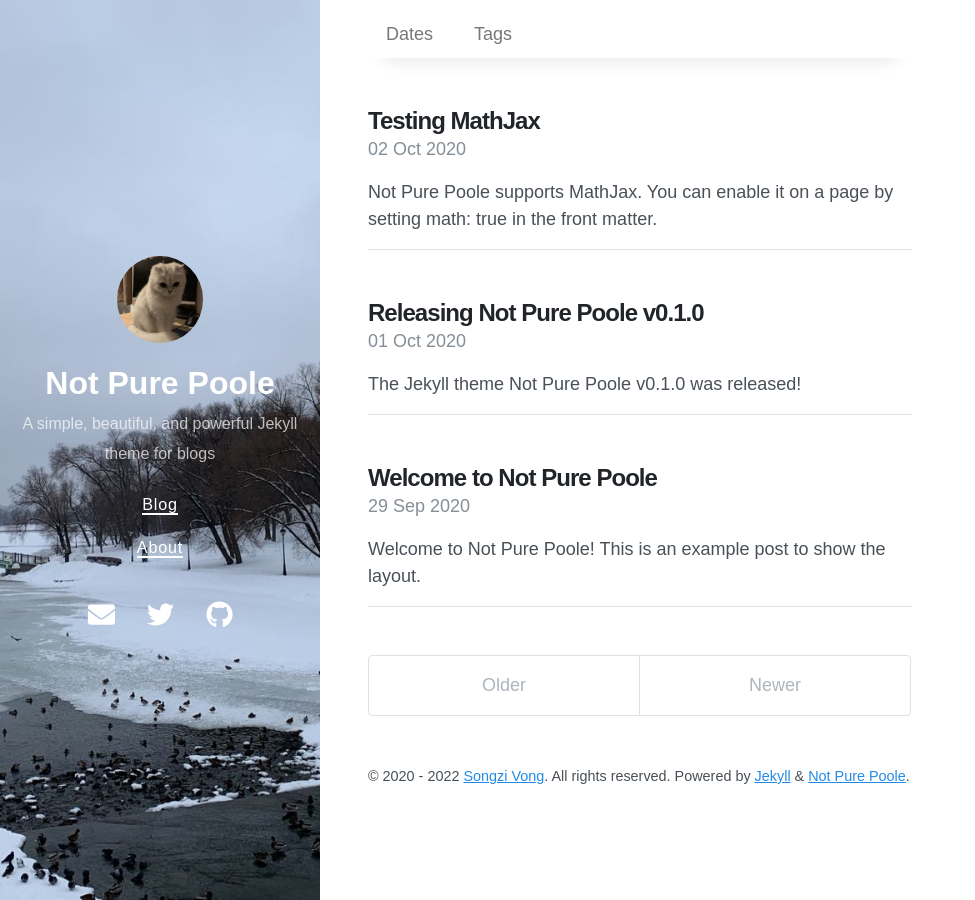
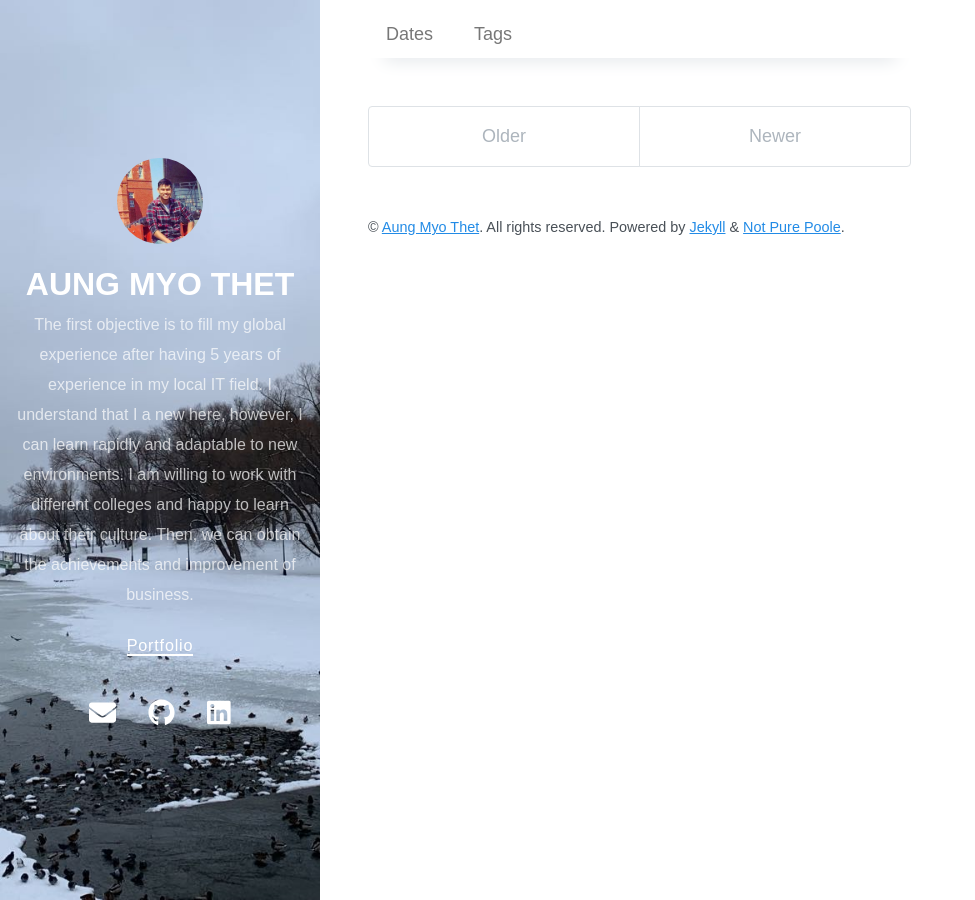
Before and after one commit to aungmyothet92/portfolio, a Jekyll site: the page built from index.html, in a window 1280 px wide. Shown: the whole page, without its empty margins (0-975 px from the left). Built offline with Jekyll 4.4.1, drawn with Linux system fonts in a browser that asks for light colours; nearby versions of some CDN libraries; the list of posts is cut into pages by our own code.

Commit message:
Adds portfolio. Adjusts configs.

```diff
--- a/Gemfile
+++ b/Gemfile
@@ -2,3 +2,5 @@ source "https://rubygems.org"
 gemspec
 
 gem 'jekyll-compose', group: [:jekyll_plugins]
+
+gem "webrick", "~> 1.7"
--- a/_config.yml
+++ b/_config.yml
@@ -1,7 +1,7 @@
 # Setup
-title: Not Pure Poole
-description: A simple, beautiful, and powerful Jekyll theme for blogs
-url: https://vszhub.github.io
+title: AUNG MYO THET
+description: The first objective is to fill my global experience after having 5 years of experience in my local IT field. I understand that I a new here, however, I can learn rapidly and adaptable to new environments. I am willing to work with different colleges and happy to learn about their culture. Then, we can obtain the achievements and improvement of business.
+url: https://github.com/Katone77
 avatar: /avatar.jpeg
 paginate: 5
 permalink: pretty
@@ -28,15 +28,12 @@ exclude:
   - not-pure-poole.gemspec
 
 # Optimize Jekyl SEO Tag
-twitter:
-  username: vszhub
-  card: summary
 logo: logo.png
 social:
-  name: Songzi Vong
+  name: Aung Myo Thet
   links:
-    - https://twitter.com/vszhub
-    - https://github.com/vszhub
+    - https://www.linkedin.com/in/aungmyothet92/
+    - https://github.com/Katone77
 google_site_verification: xxxxx
 lang: en
 
@@ -54,6 +51,6 @@ sass:
 
 # Specify the author for blog posts
 author:
-  name: Songzi Vong
-  url: https://github.com/vszhub/
-  email: vszhub@gmail.com
+  name: Aung Myo Thet
+  url: https://github.com/Katone77/
+  email: aungmyothet.trifinity@gmail.com
--- a/_data/navigation.yml
+++ b/_data/navigation.yml
@@ -1,4 +1,2 @@
-- title: Blog
-  url: /
-- title: About
-  url: /about/
+- title: Portfolio
+  url: /portfolio/
--- a/_posts/2020-09-29-welcome-to-not-pure-poole.md
+++ /dev/null
@@ -1,169 +0,0 @@
----
-layout: post
-title: Welcome to Not Pure Poole
-date: 2020-09-29 23:18 +0800
-last_modified_at: 2020-10-01 01:08:25 +0800
-tags: [jekyll theme, jekyll, tutorial]
-toc:  true
----
-Welcome to **Not Pure Poole**! This is an example post to show the layout.
-{: .message }
-
-First, do you notice the TOC on the right side? Try to scroll down to read this post, you'll find that the TOC is always sticky in the viewport.
-
-Cum sociis natoque penatibus et magnis <a href="#">dis parturient montes</a>, nascetur ridiculus mus. *Aenean eu leo quam.* Pellentesque ornare sem lacinia quam venenatis vestibulum. Sed posuere consectetur est at lobortis. Cras mattis consectetur purus sit amet fermentum.
-
-> Curabitur blandit tempus porttitor. Nullam quis risus eget urna mollis ornare vel eu leo. Nullam id dolor id nibh ultricies vehicula ut id elit.
-
-Etiam porta **sem malesuada magna** mollis euismod. Cras mattis consectetur purus sit amet fermentum. Aenean lacinia bibendum nulla sed consectetur.
-
-## Inline HTML elements
-
-HTML defines a long list of available inline tags, a complete list of which can be found on the [Mozilla Developer Network](https://developer.mozilla.org/en-US/docs/Web/HTML/Element).
-
-- **To bold text**, use `<strong>`.
-- *To italicize text*, use `<em>`.
-- <mark>To highlight</mark>, use `<mark>`.
-- Abbreviations, like <abbr title="HyperText Markup Langage">HTML</abbr> should use `<abbr>`, with an optional `title` attribute for the full phrase.
-- Citations, like <cite>&mdash; Mark Otto</cite>, should use `<cite>`.
-- <del>Deleted</del> text should use `<del>` and <ins>inserted</ins> text should use `<ins>`.
-- Superscript <sup>text</sup> uses `<sup>` and subscript <sub>text</sub> uses `<sub>`.
-
-Most of these elements are styled by browsers with few modifications on our part.
-
-## Footnotes
-
-Footnotes are supported as part of the Markdown syntax. Here's one in action. Clicking this number[^fn-sample_footnote] will lead you to a footnote. The syntax looks like:
-
-{% highlight text %}
-Clicking this number[^fn-sample_footnote]
-{% endhighlight %}
-
-Each footnote needs the `^fn-` prefix and a unique ID to be referenced for the footnoted content. The syntax for that list looks something like this:
-
-{% highlight text %}
-[^fn-sample_footnote]: Handy! Now click the return link to go back.
-{% endhighlight %}
-
-You can place the footnoted content wherever you like. Markdown parsers should properly place it at the bottom of the post.
-
-## Heading
-
-Vivamus sagittis lacus vel augue rutrum faucibus dolor auctor. Duis mollis, est non commodo luctus, nisi erat porttitor ligula, eget lacinia odio sem nec elit. Morbi leo risus, porta ac consectetur ac, vestibulum at eros.
-
-### Code
-
-Inline code is available with the `<code>` element. Snippets of multiple lines of code are supported through Rouge. Longer lines will automatically scroll horizontally when needed. You may also use code fencing (triple backticks) for rendering code.
-
-{% highlight js %}
-// Example can be run directly in your JavaScript console
-
-// Create a function that takes two arguments and returns the sum of those arguments
-var adder = new Function("a", "b", "return a + b");
-
-// Call the function
-adder(2, 6);
-// > 8
-{% endhighlight %}
-
-You may also optionally show code snippets with line numbers. Add `linenos` to the Rouge tags.
-
-{% highlight js linenos %}
-// Example can be run directly in your JavaScript console
-
-// Create a function that takes two arguments and returns the sum of those arguments
-var adder = new Function("a", "b", "return a + b");
-
-// Call the function
-adder(2, 6);
-// > 8
-{% endhighlight %}
-
-Aenean lacinia bibendum nulla sed consectetur. Etiam porta sem malesuada magna mollis euismod. Fusce dapibus, tellus ac cursus commodo, tortor mauris condimentum nibh, ut fermentum massa.
-
-### Lists
-
-Cum sociis natoque penatibus et magnis dis parturient montes, nascetur ridiculus mus. Aenean lacinia bibendum nulla sed consectetur. Etiam porta sem malesuada magna mollis euismod. Fusce dapibus, tellus ac cursus commodo, tortor mauris condimentum nibh, ut fermentum massa justo sit amet risus.
-
-- Praesent commodo cursus magna, vel scelerisque nisl consectetur et.
-- Donec id elit non mi porta gravida at eget metus.
-- Nulla vitae elit libero, a pharetra augue.
-
-Donec ullamcorper nulla non metus auctor fringilla. Nulla vitae elit libero, a pharetra augue.
-
-1. Vestibulum id ligula porta felis euismod semper.
-2. Cum sociis natoque penatibus et magnis dis parturient montes, nascetur ridiculus mus.
-3. Maecenas sed diam eget risus varius blandit sit amet non magna.
-
-Cras mattis consectetur purus sit amet fermentum. Sed posuere consectetur est at lobortis.
-
-<dl>
-  <dt>HyperText Markup Language (HTML)</dt>
-  <dd>The language used to describe and define the content of a Web page</dd>
-
-  <dt>Cascading Style Sheets (CSS)</dt>
-  <dd>Used to describe the appearance of Web content</dd>
-
-  <dt>JavaScript (JS)</dt>
-  <dd>The programming language used to build advanced Web sites and applications</dd>
-</dl>
-
-Integer posuere erat a ante venenatis dapibus posuere velit aliquet. Morbi leo risus, porta ac consectetur ac, vestibulum at eros. Nullam quis risus eget urna mollis ornare vel eu leo.
-
-### Images
-
-Quisque consequat sapien eget quam rhoncus, sit amet laoreet diam tempus. Aliquam aliquam metus erat, a pulvinar turpis suscipit at.
-
-![placeholder](http://placehold.it/800x400 "Large example image")
-![placeholder](http://placehold.it/400x200 "Medium example image")
-![placeholder](http://placehold.it/200x200 "Small example image")
-
-Align to the center by adding `class="align-center"`:
-
-![placeholder](http://placehold.it/400x200 "Medium example image"){: .align-center}
-
-### Tables
-
-Aenean lacinia bibendum nulla sed consectetur. Lorem ipsum dolor sit amet, consectetur adipiscing elit.
-
-<table>
-  <thead>
-    <tr>
-      <th>Name</th>
-      <th>Upvotes</th>
-      <th>Downvotes</th>
-    </tr>
-  </thead>
-  <tfoot>
-    <tr>
-      <td>Totals</td>
-      <td>21</td>
-      <td>23</td>
-    </tr>
-  </tfoot>
-  <tbody>
-    <tr>
-      <td>Alice</td>
-      <td>10</td>
-      <td>11</td>
-    </tr>
-    <tr>
-      <td>Bob</td>
-      <td>4</td>
-      <td>3</td>
-    </tr>
-    <tr>
-      <td>Charlie</td>
-      <td>7</td>
-      <td>9</td>
-    </tr>
-  </tbody>
-</table>
-
-Nullam id dolor id nibh ultricies vehicula ut id elit. Sed posuere consectetur est at lobortis. Nullam quis risus eget urna mollis ornare vel eu leo.
-
------
-
-Want to see something else added? <a href="https://github.com/vszhub/not-pure-poole/issues/new">Open an issue.</a>
-
-[^fn-sample_footnote]: Handy! Now click the return link to go back.
--- a/_posts/2020-10-01-releasing-not-pure-poole-v0-1-0.md
+++ /dev/null
@@ -1,14 +0,0 @@
----
-layout: post
-title: Releasing Not Pure Poole v0.1.0
-author: Songzi Vong
-tags:
-- jekyll theme
-- jekyll
-date: 2020-10-01 13:56 +0800
----
-The Jekyll theme **Not Pure Poole** v0.1.0 was released!
-
-Not Pure Poole is a simple, beautiful, and powerful Jekyll theme for blogs. It is built on [Poole](https://github.com/poole/poole) and [Pure](https://purecss.io/).
-
-For more information about this theme, you can read the [README](https://github.com/vszhub/not-pure-poole/blob/master/README.md) file.
--- a/_posts/2020-10-02-testing-mathjax.md
+++ /dev/null
@@ -1,17 +0,0 @@
----
-layout: post
-title: Testing MathJax
-tags: mathjax
-math: true
-date: 2020-10-02 15:32 +0800
----
-Not Pure Poole supports [MathJax](https://www.mathjax.org/). You can enable it on a page by setting `math: true` in the front matter.
-
-An inline math: \\\(E=mc^2\\\).
-
-A display math:
-
-$$
-i\hbar \frac{\partial \Psi}{\partial t} = -\frac{\hbar^2}{2m}
-\frac{\partial^2 \Psi}{\partial x^2} + V \Psi
-$$
--- a/about.md
+++ /dev/null
@@ -1,8 +0,0 @@
----
-layout: page
-title: About
----
-
-**Not Pure Poole** is a simple, beautiful, and powerful Jekyll theme for blogs. It is built on [Poole](https://github.com/poole/poole) and [Pure](https://purecss.io/).
-
-For more information about Not Pure Poole, please browse the [README](https://github.com/vszhub/not-pure-poole) file.
```
Also changed, not shown: _data/social.yml (+5 -5 lines), portfolio.md (renamed from _posts/portfolio.md, +26 -5 lines), Gemfile.lock, avatar.jpeg.
